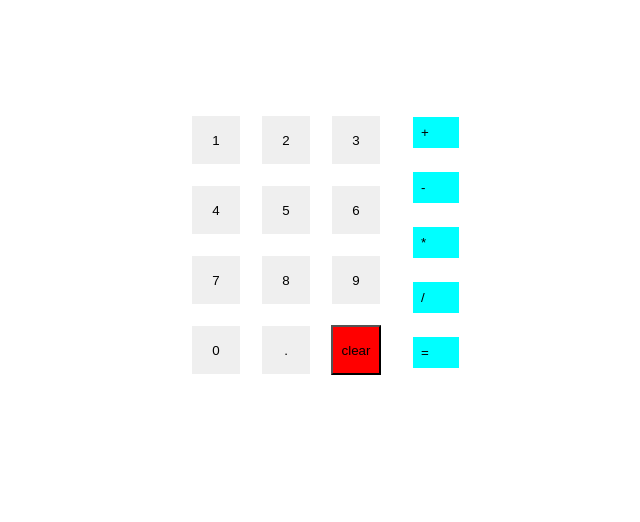
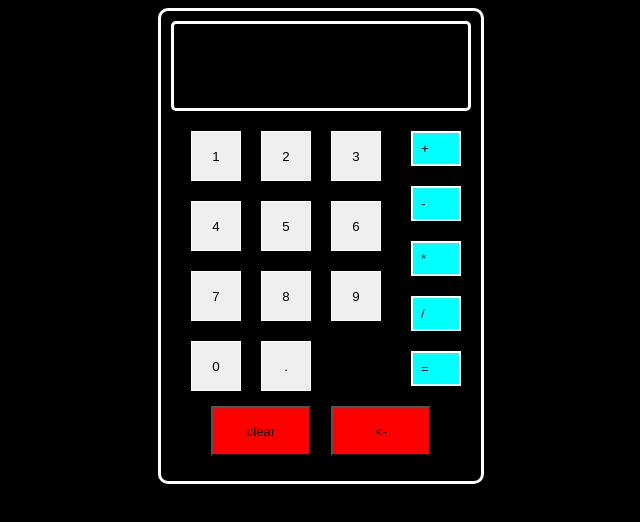
Before and after one commit to Pendulousss/calculator, a plain HTML site: page index.html in a window 1280 px wide. Shown: the whole page, without its empty margins (319-959 px from the left). Drawn offline with Linux system fonts and the light colour scheme.

Commit message:
Add backspace buttton

```diff
--- a/index.html
+++ b/index.html
@@ -14,6 +14,7 @@
           <p id="text"></p>
         </div>
         <div id="allkeys">
+          <div id="opkeys">
           <div id="operands">
 
           </div>
@@ -21,6 +22,8 @@
           <div id="operators">
 
           </div>
+          </div>
+          <div id="functionalkeys"></div>
         </div>
 
 
--- a/script.js
+++ b/script.js
@@ -1,7 +1,8 @@
-const operands = document.querySelector("#operands");
+const operands = document.querySelector('#operands');
 const operators = document.querySelector('#operators')
 const display = document.querySelector('#text')
 const prevtxt = document.querySelector('#prevtxt')
+const funtionkeys = document.querySelector('#functionalkeys')
 
 for (let i=1;i<10;i++){
     let newbtn = document.createElement("button");
@@ -23,7 +24,14 @@ extrakeys.forEach(element => {
 let clear = document.createElement("button");
 clear.id = 'clear';
 clear.textContent = `clear`;
-operands.appendChild(clear);
+clear.style.width = '100px'
+funtionkeys.appendChild(clear);
+
+let backspace = document.createElement('button');
+backspace.id = `backspace`;
+backspace.textContent = `<-`;
+backspace.style.width = '100px'
+funtionkeys.appendChild(backspace)
 
 let operatorkeys = [`+`,`-`,`*`,`/`,`=`];
 operatorkeys.forEach(element=>{
@@ -101,3 +109,8 @@ clear.addEventListener('click',()=>{
     previnput = '';
     prevtxt.textContent = '';
 })
+
+backspace.addEventListener('click',()=>{
+    currentinput = currentinput.slice(0,-1);
+    display.textContent = currentinput
+})
--- a/style.css
+++ b/style.css
@@ -6,29 +6,39 @@ html {
 }
 
 #calcbox {
+    border-radius: 10px;
     align-self: center;
     width: 300px;
-    height: 400px;
+    height: 450px;
     border: 3px solid white;
     padding: 10px;
 }
 
 #display{
+    box-sizing: border-box;
     border: 3px solid white;
-
+    border-radius: 5px;
+    height: 90px;
+    display: flex;
+    flex-direction: column;
+    justify-content: space-around;
 }
 
 #text {
     box-sizing: border-box;
     padding: 5px 15px;
+    margin: 8px;
+    text-align: right;
 }
 
 #prevtxt {
     box-sizing: border-box;
-    padding: 5px;
+    padding: 5px 15px;
+    margin: 8px;
+    text-align: right;
 }
 
-#clear {
+#clear, #backspace {
     margin: 10px;
     height: 50px;
     width: 50px;
@@ -37,11 +47,14 @@ html {
 
 #allkeys {
     display: flex;
-    align-items: center;
+    flex-direction: column;
     justify-content: space-evenly;
 }
 
-
+#opkeys{
+    display: flex;
+    align-items: center;
+}
 
 #operands {
     display: flex;
@@ -49,7 +62,6 @@ html {
     padding: 10px;
     flex-basis: 250px;
     height: 100px;
-
 }
 
 #operators {
@@ -78,3 +90,28 @@ html {
     background-color: aqua;
     color: black;
 }
+
+body {
+    background-color: black;
+    color: white;
+}
+
+#functionalkeys {
+    display: flex;
+    justify-content: stretch;
+    align-self: center;
+    margin-top: 165px;
+}
+
+#eqbtn {
+    text-emphasis: bold;
+    display: flex;
+    flex-direction: column;
+    padding: 8px;
+    margin: 10px;
+    height: 50px;
+    width: 50px;
+    border: 2px solid white;
+    background-color: green;
+    color: black;
+}
```
